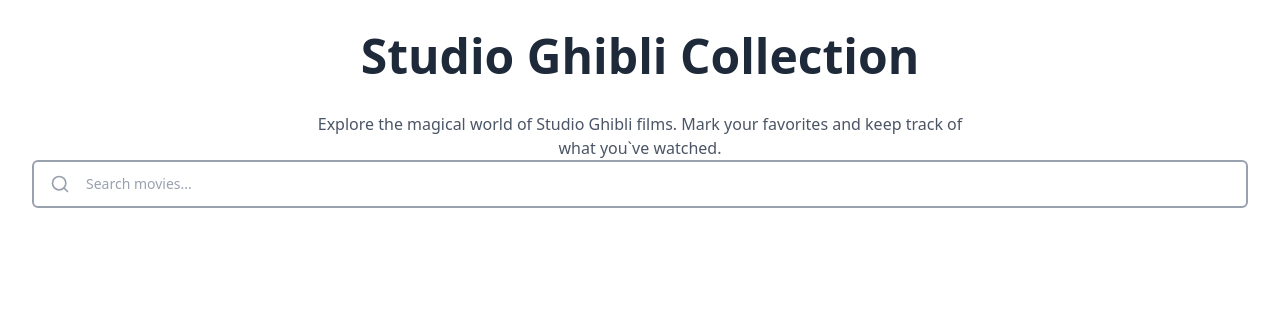
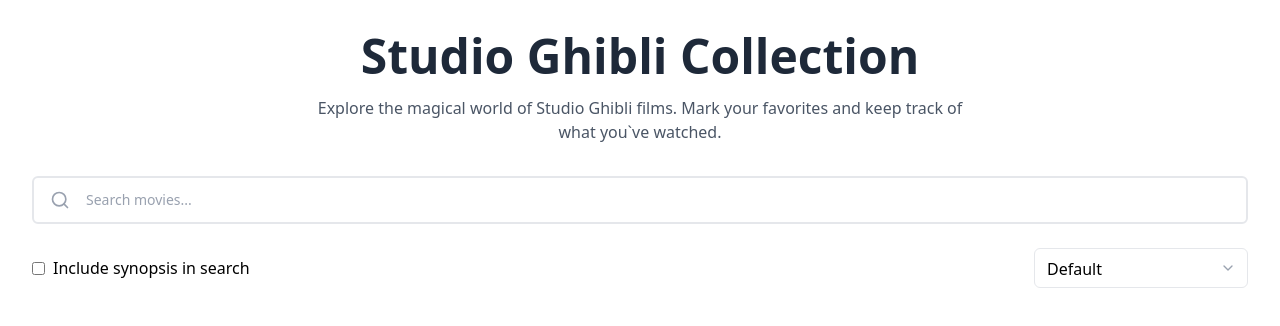
Before and after one commit to V-Matheus/ghibli, a Next.js app: page / in a window 1280 px wide. Shown: the top 326 px of the page. Built offline with nearby package versions, Linux system fonts and the light colour scheme.

Commit message:
feat: Component Select

```diff
--- a/src/app/page.tsx
+++ b/src/app/page.tsx
@@ -1,11 +1,17 @@
-import { InputFild, InputIcon, InputRoot } from '@/components/Input';
+import {
+  InputCheckbox,
+  InputFild,
+  InputIcon,
+  InputRoot,
+} from '@/components/Input';
+import { Select } from '@/components/Select';
 import { Search } from 'lucide-react';
 
 export default function Home() {
   return (
     <main className="flex flex-col flex-1 p-4 md:p-8">
-      <header className="flex flex-col items-center justify-center w-full gap-4">
-        <h1 className="text-3xl md:text-5xl font-bold mb-4 text-gray-800">
+      <header className="flex flex-col items-center justify-center w-full gap-4 mb-8">
+        <h1 className="text-3xl md:text-5xl font-bold text-gray-800">
           Studio Ghibli Collection
         </h1>
         <p className="text-center text-gray-600 max-w-2xl">
@@ -14,12 +20,19 @@
         </p>
       </header>
 
+      <article className="space-y-6">
         <InputRoot>
           <InputIcon>
             <Search size={20} />
           </InputIcon>
           <InputFild placeholder="Search movies..." />
         </InputRoot>
+
+        <section className="flex items-center justify-between">
+          <InputCheckbox>Include synopsis in search</InputCheckbox>
+          <Select />
+        </section>
+      </article>
     </main>
   );
 }
--- a/src/components/Input.tsx
+++ b/src/components/Input.tsx
@@ -5,7 +5,7 @@
   return (
     <div
       {...props}
-      className="group flex w-full rounded-md border-2 border-gray-400 py-2 text-sm cursor-pointer focus-within:border-black focus-within:border-2 box-border transition-all duration-200 ease-in-out"
+      className="group flex w-full rounded-md border-2 border-gray-200 py-2 text-sm cursor-pointer focus-within:border-black focus-within:border-2 transition-all duration-200 ease-in-out"
       tabIndex={-1}
       onClick={(e) => {
         const input = e.currentTarget.querySelector('input');
--- /dev/null
+++ b/src/components/Select.tsx
@@ -0,0 +1,47 @@
+'use client';
+import { ChevronDown } from 'lucide-react';
+import { ComponentProps, useState } from 'react';
+
+export function Select({ ...props }: ComponentProps<'select'>) {
+  const [selectedOrder, setSelectedOrder] = useState('default');
+
+  const orders = [
+    { value: 'default', name: 'Default' },
+    { value: 'title-az', name: 'Title (A-Z)' },
+    { value: 'title-za', name: 'Title (Z-A)' },
+    { value: 'duration-shortest', name: 'Duration (Shortest)' },
+    { value: 'duration-longest', name: 'Duration (Longest)' },
+    { value: 'rating-highest', name: 'Your Rating (Highest)' },
+    { value: 'rating-lowest', name: 'Your Rating (Lowest)' },
+    { value: 'score-highest', name: 'Score (Highest)' },
+    { value: 'score-lowest', name: 'Score (Lowest)' },
+  ];
+
+  const handleChange = (event: React.ChangeEvent<HTMLSelectElement>) => {
+    const newOrder = event.target.value;
+    setSelectedOrder(newOrder);
+  };
+
+  console.log(selectedOrder);
+
+  return (
+    <div className="relative">
+      <select
+        className="flex h-10 w-full rounded-md border border-gray-200 px-3 py-2 appearance-none pr-10 cursor-pointer"
+        value={selectedOrder}
+        onChange={handleChange}
+        {...props}
+      >
+        {orders.map((order, index) => (
+          <option key={index} value={order.value}>
+            {order.name}
+          </option>
+        ))}
+      </select>
+      <ChevronDown
+        size={16}
+        className="absolute right-3 top-1/2 transform -translate-y-1/2 pointer-events-none text-gray-400"
+      />
+    </div>
+  );
+}
```
Lines whose indentation alone changed are shown as unchanged.
